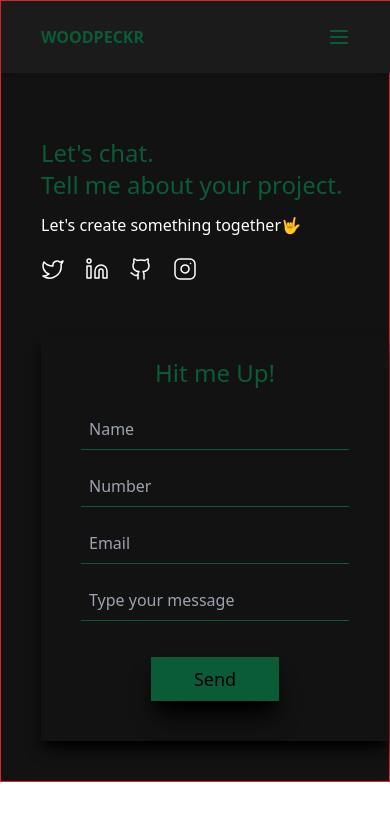
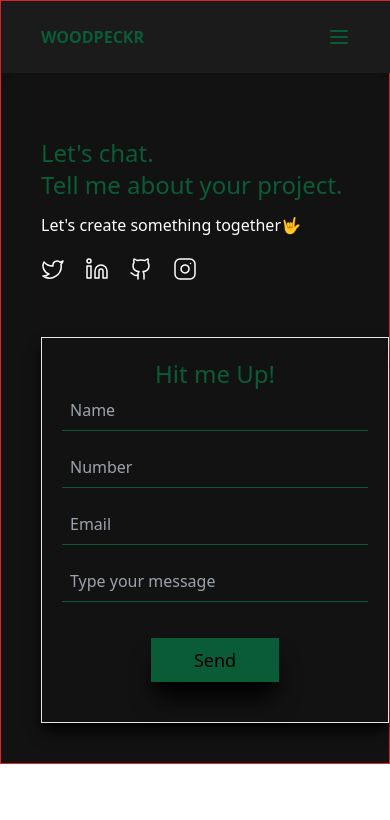
Before and after one commit to RaphaelWright/ralphland, a React (Vite) app: page /contact in a window 390 px wide. Shown: the top 820 px of the page. Built offline with nearby package versions, Linux system fonts and the light colour scheme.

Commit message:
minor changes

```diff
--- a/src/pages/Contact.jsx
+++ b/src/pages/Contact.jsx
@@ -52,30 +52,30 @@ const Contact = () => {
           </div>
         </div>
 
-        <div className="md:mx-auto mb-10 shadow-lg shadow-[#000000] md:w-2/6 h-auto mt-14">
+        <div className="border md:mx-auto mb-10 shadow-lg shadow-[#000000] md:w-2/6 h-auto mt-14">
           <p className="text-center text-[#0a5c36] font-medium text-2xl pt-5">
             Hit me Up!
           </p>
-          <form className="flex flex-col w-full mt-5">
+          <form className="flex flex-col w-full md:mt-5">
             <input
               type="text"
               placeholder="Name"
-              className="border-0 bg-[#121212] outline-none border-[#0a5c36] border-b text-[#fffff0] mb-4 px-2 py-2 mx-10"
+              className="border-0 bg-[#121212] outline-none border-[#0a5c36] border-b text-[#fffff0] mb-4 px-2 py-2 md:mx-10 mx-5"
             />
             <input
               type="telephone"
               placeholder="Number"
-              className="border-0 mb-4 bg-[#121212] outline-none border-b border-[#0a5c36] text-[#fffff0] px-2 py-2 mx-10"
+              className="border-0 mb-4 bg-[#121212] outline-none border-b border-[#0a5c36] text-[#fffff0] px-2 py-2 md:mx-10 mx-5"
             />
             <input
               type="email"
               placeholder="Email"
-              className="border-0 mb-4 bg-[#121212] outline-none border-b border-[#0a5c36] text-[#fffff0] px-2 py-2 mx-10"
+              className="border-0 mb-4 bg-[#121212] outline-none border-b border-[#0a5c36] text-[#fffff0] px-2 py-2 md:mx-10 mx-5"
             />
             <input
               type="text"
               placeholder="Type your message"
-              className="border-0 mb-4 bg-[#121212] outline-none border-b border-[#0a5c36] text-[#fffff0] px-2 py-2 mx-10"
+              className="border-0 mb-4 bg-[#121212] outline-none border-b border-[#0a5c36] text-[#fffff0] px-2 py-2 md:mx-10 mx-5"
             />
             <button className="mx-auto bg-[#0a5c36] mt-5 mb-10 py-2 font-medium w-32 border-[#0a5c36] text-lg shadow-xl shadow-[#000000]">
               Send
```
